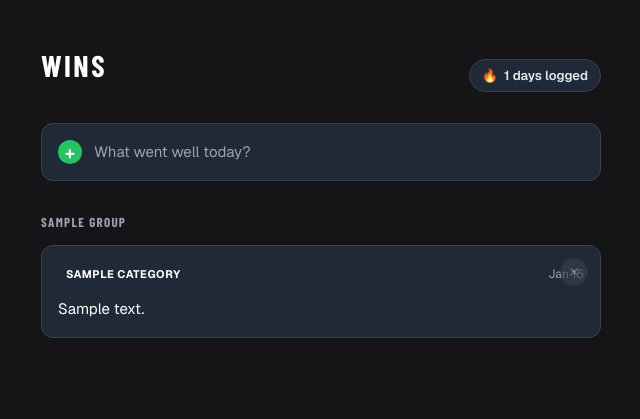
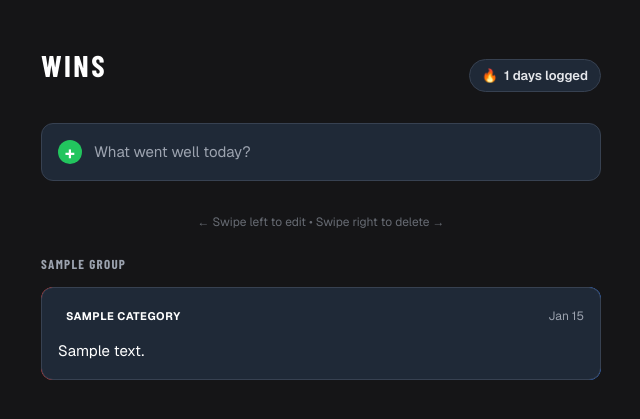
Before and after one commit to ysunrachel-carita/Fitness-app, a Flask app: template frontend/templates/wins.html in a window 1280 px wide. Shown: the part 93-512 px from the top of the page, without its empty margins (319-959 px from the left). Run offline with Flask 3, Linux system fonts and the light colour scheme; the template is opened without the code that fills it: most values are stand-ins (such as "Sample title", 1, 10 or a date in 2020).

Commit message:
Implement native swipe-to-edit and swipe-to-delete gestures for Wins

```diff
--- a/frontend/static/pages/wins.css
+++ b/frontend/static/pages/wins.css
@@ -229,27 +229,51 @@
     color: var(--text-muted);
 }
 
-.delete-win-btn {
+/* Swipe actions container */
+.win-card-container {
+    position: relative;
+    margin-bottom: 12px;
+    overflow: hidden;
+    border-radius: var(--radius-lg);
+}
+
+.win-card-actions {
     position: absolute;
-    top: 12px;
-    right: 12px;
-    background: var(--bg-tertiary);
-    border: 1px solid var(--border-color);
-    border-radius: 50%;
-    width: 28px;
-    height: 28px;
+    top: 0;
+    left: 0;
+    right: 0;
+    bottom: 0;
+    display: flex;
+    justify-content: space-between;
+    background: var(--bg-secondary);
+    border-radius: var(--radius-lg);
+    z-index: 1;
+}
+
+.win-action {
     display: flex;
     align-items: center;
     justify-content: center;
-    color: var(--text-muted);
-    cursor: pointer;
-    opacity: 0.6;
-    transition: all 0.2s ease;
+    width: 100px;
+    font-weight: 600;
+    font-size: 14px;
+    color: white;
 }
 
-.delete-win-btn:hover {
-    opacity: 1;
-    background: #fee2e2;
-    color: #ef4444;
-    border-color: #fca5a5;
+.win-action.delete {
+    background: #ef4444;
+    justify-content: flex-start;
+    padding-left: 20px;
 }
+
+.win-action.edit {
+    background: #3b82f6;
+    justify-content: flex-end;
+    padding-right: 20px;
+}
+
+.swipeable {
+    position: relative;
+    z-index: 2;
+    margin-bottom: 0; /* Reset margin because container handles it */
+}
--- a/frontend/templates/wins.html
+++ b/frontend/templates/wins.html
@@ -20,6 +20,12 @@
         <div class="add-placeholder">What went well today?</div>
     </div>
 
+    {% if groups %}
+    <div class="swipe-helper-text" style="text-align: center; color: var(--text-muted); font-size: 12px; margin-bottom: 20px;">
+        <span style="opacity: 0.6;">← Swipe left to edit • Swipe right to delete →</span>
+    </div>
+    {% endif %}
+
     {% if not groups %}
     <div class="empty-state">
         <p>No wins logged yet. Keep training and celebrate the small victories!</p>
@@ -30,18 +36,19 @@
         <div class="win-group">
             <div class="win-group-label">{{ group.label }}</div>
             {% for win in group.entries %}
-            <div class="win-card {% if loop.first and group.label == 'This week' %}win-card--latest{% endif %}">
-                <form action="/wins/{{ win.id }}/delete" method="POST" class="delete-form">
-                    <button type="submit" class="delete-win-btn" onclick="return confirm('Delete this win?')">
-                        <svg width="14" height="14" viewBox="0 0 24 24" fill="none" stroke="currentColor" stroke-width="2"><path d="M18 6L6 18M6 6l12 12"/></svg>
-                    </button>
-                </form>
-                <div class="win-card-header">
-                    <span class="win-category cat-{{ win.category|lower }}">{{ win.category }}</span>
-                    <span class="win-date">{{ win.date|format_short_date }}</span>
+            <div class="win-card-container">
+                <div class="win-card-actions">
+                    <div class="win-action delete" data-action="delete" data-id="{{ win.id }}">Delete</div>
+                    <div class="win-action edit" data-action="edit" data-id="{{ win.id }}" data-content="{{ win.content|escape }}" data-category="{{ win.category }}" data-date="{{ win.date }}">Edit</div>
                 </div>
-                <div class="win-text">
-                    {{ win.content }}
+                <div class="win-card swipeable {% if loop.first and group.label == 'This week' %}win-card--latest{% endif %}">
+                    <div class="win-card-header">
+                        <span class="win-category cat-{{ win.category|lower }}">{{ win.category }}</span>
+                        <span class="win-date">{{ win.date|format_short_date }}</span>
+                    </div>
+                    <div class="win-text">
+                        {{ win.content }}
+                    </div>
                 </div>
             </div>
             {% endfor %}
@@ -105,6 +112,70 @@ document.addEventListener('DOMContentLoaded', function() {
             categoryInput.value = pill.dataset.value;
         });
     });
+
+    // Swipe functionality
+    const swipeables = document.querySelectorAll('.swipeable');
+    swipeables.forEach(el => {
+        let touchstartX = 0;
+        let touchendX = 0;
+
+        el.addEventListener('touchstart', e => {
+            touchstartX = e.changedTouches[0].screenX;
+            el.style.transition = 'none';
+        });
+
+        el.addEventListener('touchmove', e => {
+            let currentX = e.changedTouches[0].screenX;
+            let diff = currentX - touchstartX;
+            // Limit drag distance
+            if (diff > 100) diff = 100;
+            if (diff < -100) diff = -100;
+            el.style.transform = `translateX(${diff}px)`;
+        });
+
+        el.addEventListener('touchend', e => {
+            touchendX = e.changedTouches[0].screenX;
+            el.style.transition = 'transform 0.3s ease';
+            let diff = touchendX - touchstartX;
+
+            if (diff > 60) {
+                // Swiped right (Delete)
+                el.style.transform = `translateX(100px)`;
+                setTimeout(() => {
+                    if(confirm("Delete this win?")) {
+                        const id = el.parentElement.querySelector('.delete').dataset.id;
+                        fetch(`/wins/${id}/delete`, {method: 'POST'})
+                            .then(() => window.location.reload());
+                    } else {
+                        el.style.transform = `translateX(0px)`;
+                    }
+                }, 300);
+            } else if (diff < -60) {
+                // Swiped left (Edit)
+                el.style.transform = `translateX(-100px)`;
+                setTimeout(() => {
+                    const editBtn = el.parentElement.querySelector('.edit');
+                    const form = document.getElementById('createWinForm');
+
+                    form.action = `/wins/${editBtn.dataset.id}/edit`;
+                    document.getElementById('winEntryTextarea').value = editBtn.dataset.content;
+                    document.querySelector('.modal-title').textContent = "Edit Win";
+
+                    // Reset pills
+                    categoryPills.forEach(p => p.classList.remove('selected'));
+                    const targetPill = Array.from(categoryPills).find(p => p.dataset.value === editBtn.dataset.category) || categoryPills[0];
+                    targetPill.classList.add('selected');
+                    categoryInput.value = targetPill.dataset.value;
+
+                    modal.classList.add('show');
+                    el.style.transform = `translateX(0px)`;
+                }, 300);
+            } else {
+                // Revert
+                el.style.transform = `translateX(0px)`;
+            }
+        });
+    });
 });
 </script>
 {% endblock %}
```
Also changed, not shown: backend/routes/main_routes.py (+17 -0 lines).
